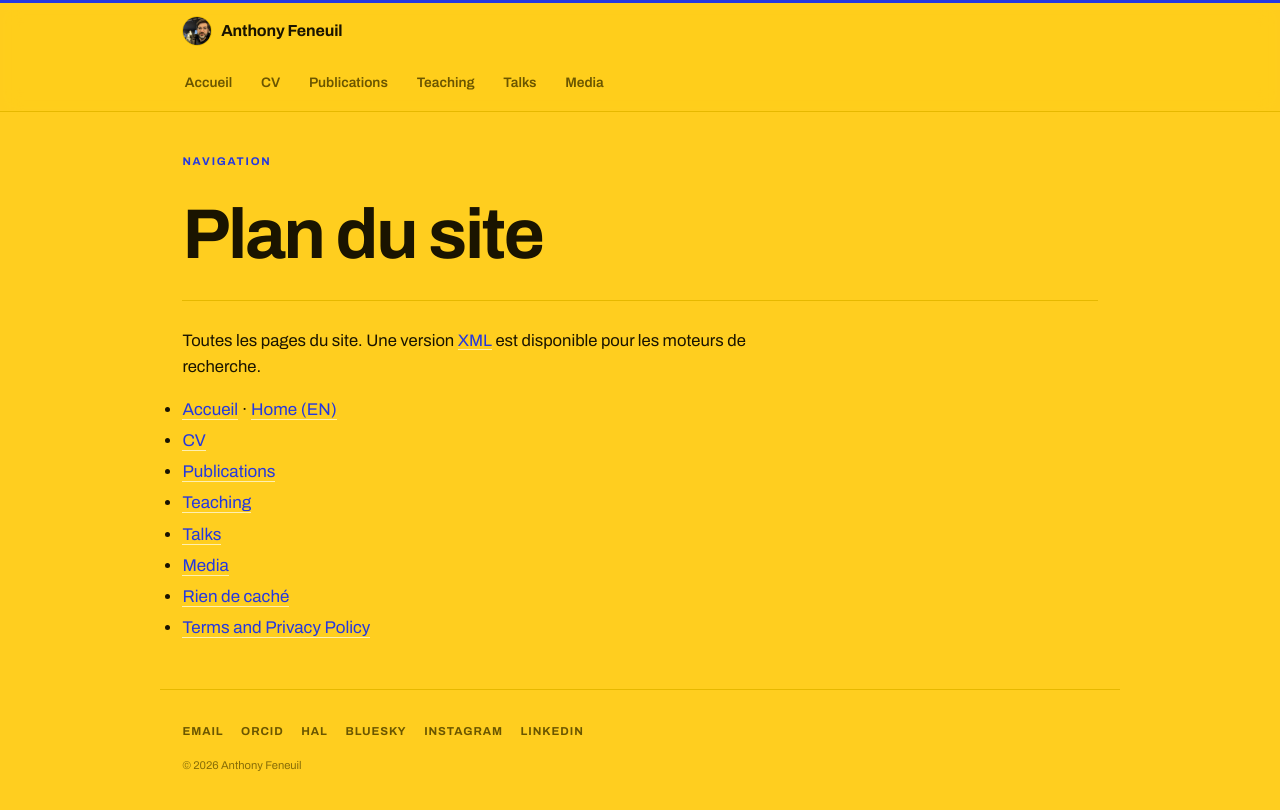
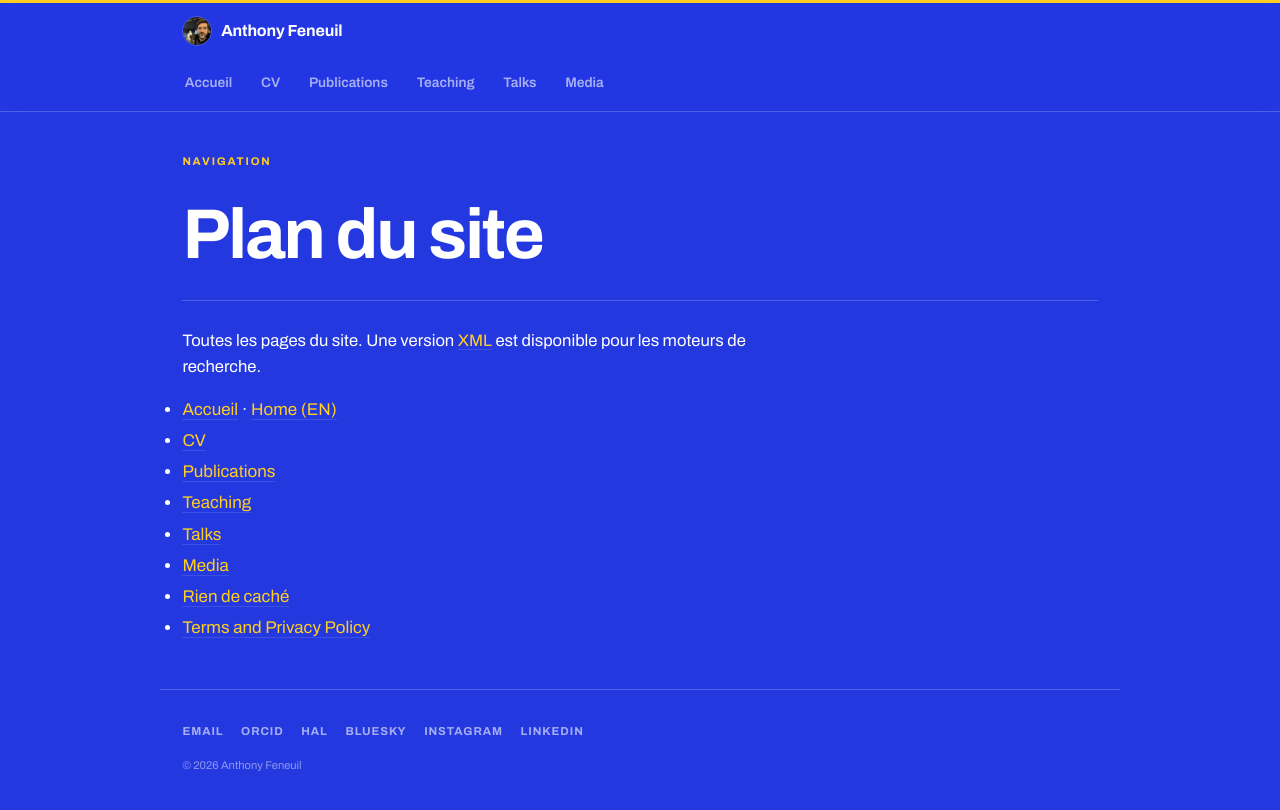
Before and after one commit to anfnl/anfnl.github.io, a Jekyll site: the page built from _pages/sitemap.md, in a window 1280 px wide. Shown: the top 810 px of the page. Built offline with Jekyll 4.4.1, drawn with Linux system fonts in a browser that asks for light colours; some web fonts are replaced.

Commit message:
Add files via upload

```diff
--- a/_layouts/refonte.html
+++ b/_layouts/refonte.html
@@ -10,7 +10,9 @@
 <meta property="og:description" content="{{ page.description | default: site.description | strip_html }}">
 <meta property="og:image" content="{{ '/images/profile.jpg' | absolute_url }}">
 <meta property="og:type" content="website">
-<meta name="theme-color" content="#FFCE1F">
+<meta name="theme-color" content="#2438E0">
+<!-- Jaune (réserve) : <meta name="theme-color" content="#FFCE1F"> -->
+
 <link rel="alternate" type="application/atom+xml" title="Feed" href="/feed.xml">
 <link rel="apple-touch-icon" sizes="180x180" href="/images/apple-touch-icon-180x180.png">
 <link rel="icon" type="image/svg+xml" href="/images/favicon.svg">
@@ -28,9 +30,25 @@
 <link href="https://fonts.googleapis.com/css2?family=Archivo:wght@400;500;600;700&family=Archivo+Expanded:wght@600;700;800;900&display=swap" rel="stylesheet">
 <style>
   :root{
-    --paper:#FFCE1F; --ink:#1A1400; --soft:#6B5600; --line:#E6B800;
-    --accent:#17120C; --accent-soft:#FFF0B0; --card:#FFFBE6; --on-accent:#ffffff;
-    --pop:#2438E0; --on-pop:#ffffff;
+    /* ═══════════════════════════════════════════════════════════════
+       CHANGER D'AMBIANCE : garde UNE seule des deux lignes non commentée.
+       (« commenter » = entourer la ligne de barre-étoile … étoile-barre)
+       ═══════════════════════════════════════════════════════════════ */
+
+    /* — BLEU (actif) — */
+    --paper:#2438E0; --ink:#FFFFFF; --pop:#FFCE1F; --on-pop:#17120C;
+
+    /* — JAUNE (en réserve : commente la ligne bleue ci-dessus, décommente celle-ci) — */
+    /* --paper:#FFCE1F; --ink:#1A1400; --pop:#2438E0; --on-pop:#FFFFFF; */
+
+    /* le reste se calcule tout seul à partir des 4 couleurs ci-dessus */
+    --soft:color-mix(in srgb, var(--ink) 60%, var(--paper));
+    --line:color-mix(in srgb, var(--ink) 20%, var(--paper));
+    --accent-soft:color-mix(in srgb, var(--ink) 12%, var(--paper));
+    --card:color-mix(in srgb, var(--ink) 6%, var(--paper));
+    --accent:var(--ink);
+    --on-accent:var(--paper);
+
     --sans:'Archivo', system-ui, -apple-system, sans-serif;
     --disp:'Archivo Expanded','Archivo', system-ui, sans-serif;
   }
```
